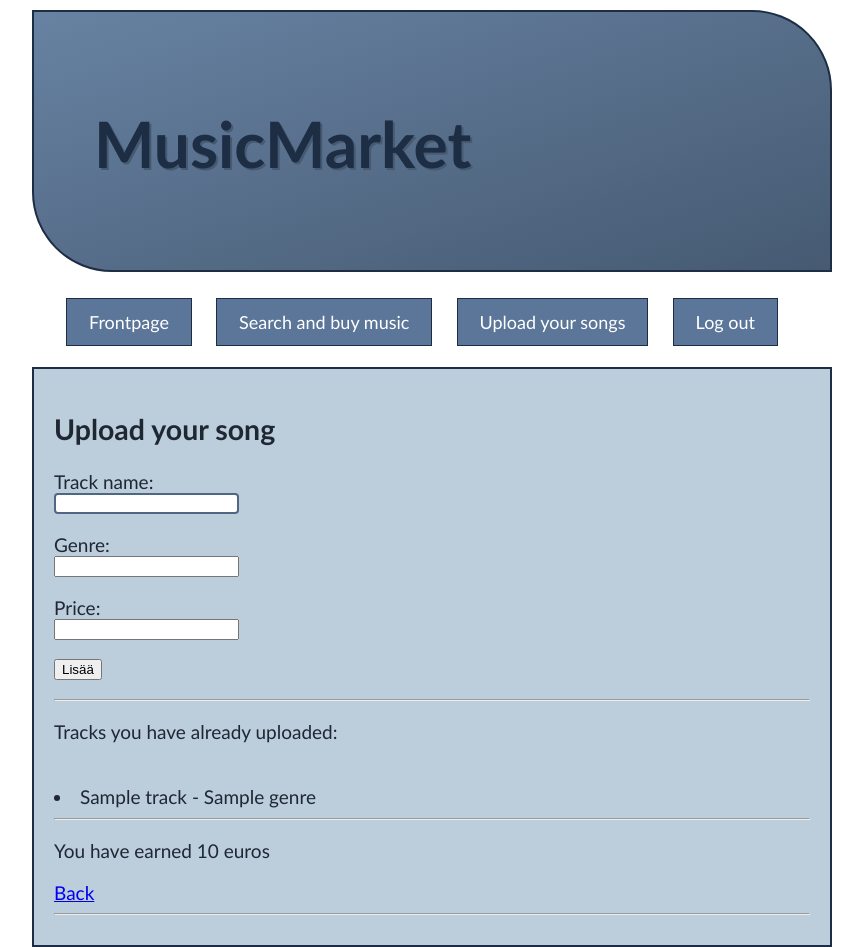
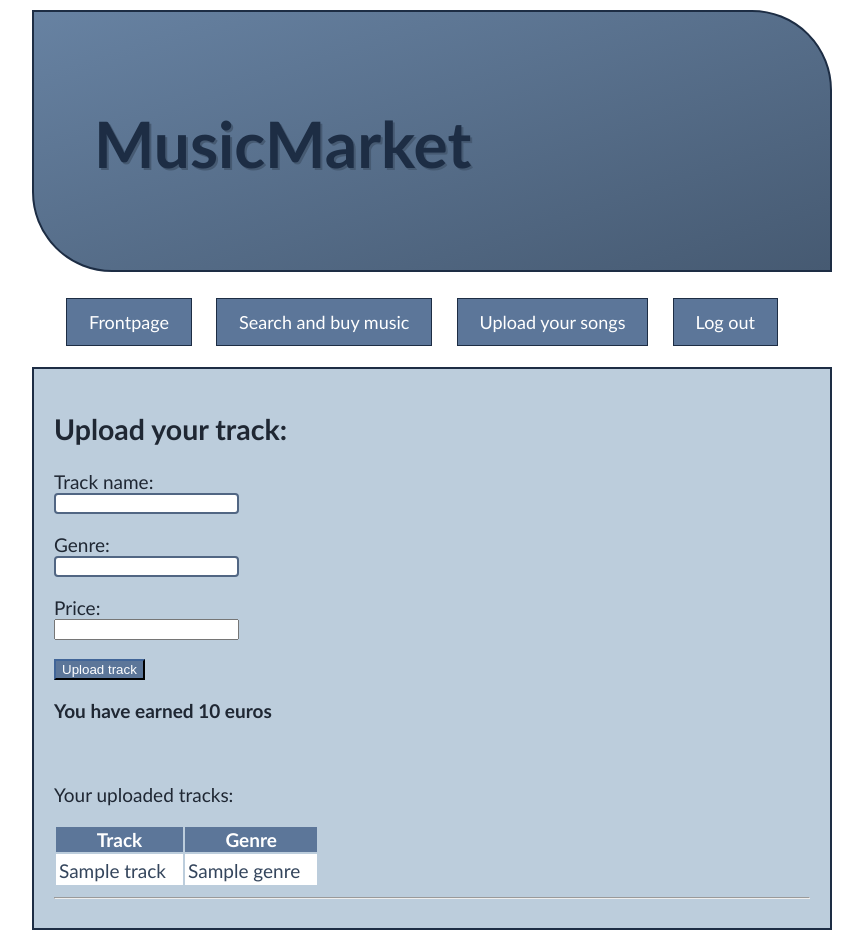
Before and after one commit to CristaHo/MusicMarket, a Flask app: template templates/upload.html in a window 1280 px wide. Shown: the whole page, without its empty margins (208-1071 px from the left). Run offline with Flask 3, Linux system fonts and the light colour scheme; the template is opened without the code that fills it: most values are stand-ins (such as "Sample title", 1, 10 or a date in 2020).

Commit message:
Updating layout on upload-page

```diff
--- a/templates/upload.html
+++ b/templates/upload.html
@@ -2,25 +2,39 @@
     {% extends "layout.html" %}
     {% block title %}Etusivu{% endblock %}
     {% block content %}
-<h2>Upload your song</h2>
+<div class="grid-container">
+<div class="grid-item1">
+<h2>Upload your track:</h2>
 <form action="/upload" method="POST">
 <p>Track name:<br>
 <input type="text" name="songname"></p>
 <p>Genre:<br>
-<input type="texr" name="genre"></p>
+<input type="text" name="genre"></p>
 <p>Price:<br>
 <input type="number" step="0.1" name="price"></p>
-<input type="submit" value="Lisää">
+<input class="button" type="submit" value="Upload track">
 </form>
-<hr>
-<p>Tracks you have already uploaded:</p>
-<br>
+</div>
+<div clas="grid-item3">
+    <p><b>You have earned {{ bought}} euros</b></p>
+    <br>
+    </div>
+<div class="grid-item2">
+<p>Your uploaded tracks:</p>
+<table class="all_tracks">
+    <tr>
+        <th>Track</th>
+        <th>Genre</th>
+    </tr>
 {% for song in results %}
-<li> {{ song.track }} - {{ song.genre }}
+<tr>
+    <td><a href="/track/{{ song.id }}">{{ song.track }}</a></td>
+    <td><a href="/track/{{ song.id }}">{{ song.genre }}</a></td>
+    </tr>
 {% endfor %}
-</ul>
-<hr>
-<p>You have earned {{ bought}} euros</p>
-<a href="/">Back</a>
+</table>
+</div>
+
+</div>
 {% endblock %}
 </body>
```
Also changed, not shown: routes.py (+14 -7 lines).
